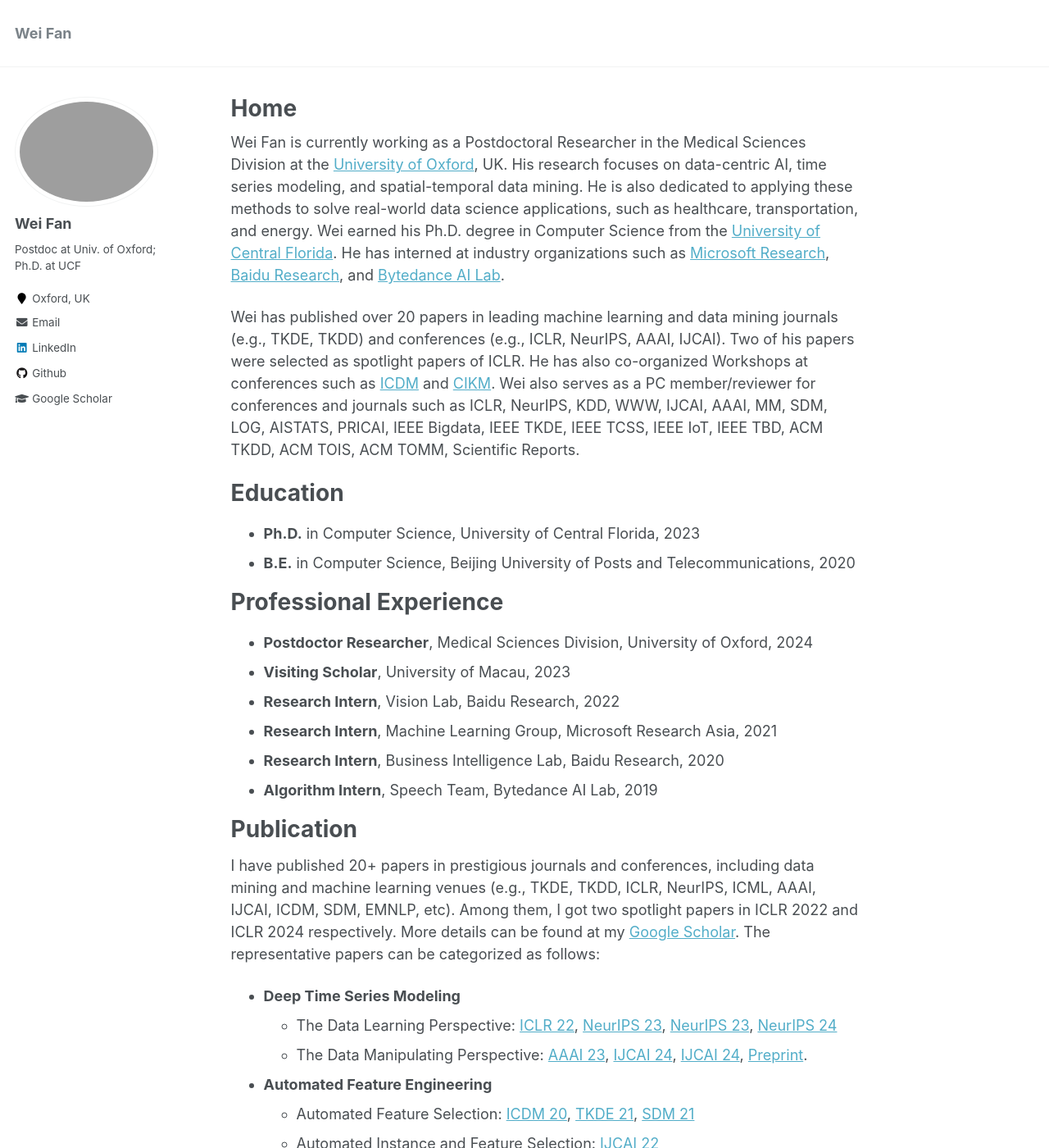
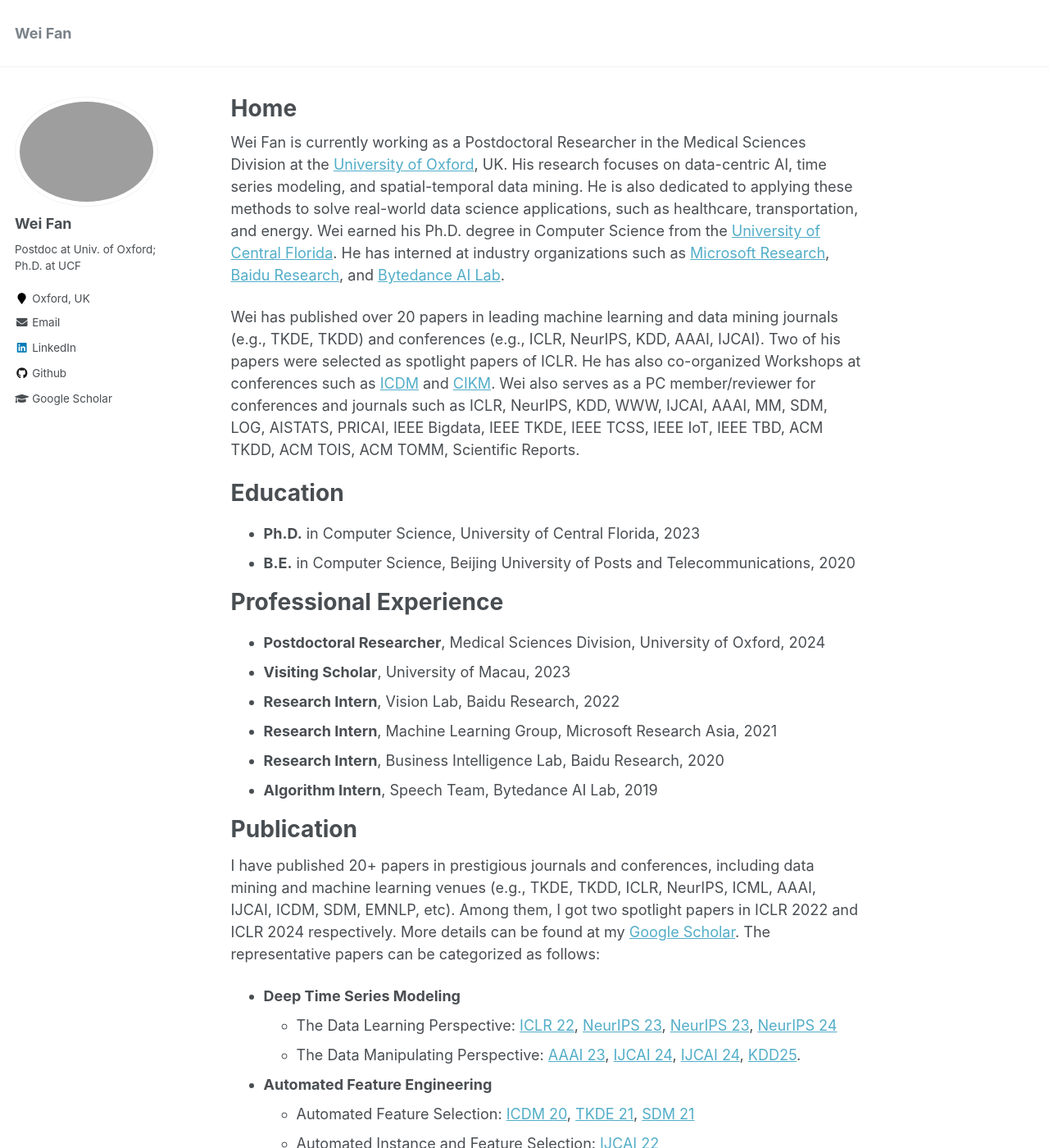
Before and after one commit to weifantt/weifantt.github.io, a Jekyll site: the page built from _pages/about.md, in a window 1280 px wide and 1400 px high. Shown: the whole window at 82% size. Built offline with Jekyll 4.4.1, drawn with Linux system fonts in a browser that asks for light colours.

Commit message:
updateNov

```diff
--- a/_pages/about.md
+++ b/_pages/about.md
@@ -10,7 +10,7 @@ redirect_from:
 
 Wei Fan is currently working as a Postdoctoral Researcher in the Medical Sciences Division at the [University of Oxford](https://www.medsci.ox.ac.uk/), UK. His research focuses on data-centric AI, time series modeling, and spatial-temporal data mining. He is also dedicated to applying these methods to solve real-world data science applications, such as healthcare, transportation, and energy. Wei earned his Ph.D. degree in Computer Science from the [University of Central Florida](https://www.cs.ucf.edu/). He has interned at industry organizations such as [Microsoft Research](https://www.microsoft.com/en-us/research/group/machine-learning-research-group/research/), [Baidu Research](https://research.baidu.com/), and [Bytedance AI Lab](https://www.bytedance.com/en/).
 
-Wei has published over 20 papers in leading machine learning and data mining journals (e.g., TKDE, TKDD) and conferences (e.g., ICLR, NeurIPS, AAAI, IJCAI). Two of his papers were selected as spotlight papers of ICLR. He has also co-organized Workshops at conferences such as [ICDM](https://data-centric-ai-dev.github.io/ICDM2024/) and [CIKM](https://data-centric-ai-dev.github.io/CIKM2024/). Wei also serves as a PC member/reviewer for conferences and journals such as ICLR, NeurIPS, KDD, WWW, IJCAI, AAAI, MM, SDM, LOG, AISTATS, PRICAI, IEEE Bigdata, IEEE TKDE, IEEE TCSS, IEEE IoT, IEEE TBD, ACM TKDD, ACM TOIS, ACM TOMM, Scientific Reports.
+Wei has published over 20 papers in leading machine learning and data mining journals (e.g., TKDE, TKDD) and conferences (e.g., ICLR, NeurIPS, KDD, AAAI, IJCAI). Two of his papers were selected as spotlight papers of ICLR. He has also co-organized Workshops at conferences such as [ICDM](https://data-centric-ai-dev.github.io/ICDM2024/) and [CIKM](https://data-centric-ai-dev.github.io/CIKM2024/). Wei also serves as a PC member/reviewer for conferences and journals such as ICLR, NeurIPS, KDD, WWW, IJCAI, AAAI, MM, SDM, LOG, AISTATS, PRICAI, IEEE Bigdata, IEEE TKDE, IEEE TCSS, IEEE IoT, IEEE TBD, ACM TKDD, ACM TOIS, ACM TOMM, Scientific Reports.
 
 
 <!-- Wei Fan is currently working as a postdoctoral researcher in medical sciences division of University of Oxford with [Prof. Kazem Rahimi](https://scholar.google.co.uk/citations?hl=en&user=5u7TxAMAAAAJ) and [Dr. Shishir Rao](https://www.wrh.ox.ac.uk/team/shishir-rao). He recieved my Ph.D. degree in Computer Science from University of Central Florida in 2023. I recieved my B.E. degree of Computer Science and Technology from Beijing University of Posts and Telecommunications (BUPT) in 2020. My research interests mainly include data mining, machine learning, time series analysis and epidemiology.
@@ -29,7 +29,7 @@ Education
 
 Professional Experience
 ======
-* **Postdoctor Researcher**, Medical Sciences Division, University of Oxford, 2024
+* **Postdoctoral Researcher**, Medical Sciences Division, University of Oxford, 2024
 * **Visiting Scholar**, University of Macau, 2023
 * **Research Intern**, Vision Lab, Baidu Research, 2022
 * **Research Intern**, Machine Learning Group, Microsoft Research Asia, 2021
@@ -45,7 +45,7 @@ I have published 20+ papers in prestigious journals and conferences, including d
 
 * **Deep Time Series Modeling**
   * The Data Learning Perspective: [ICLR 22](https://arxiv.org/pdf/2203.07681), [NeurIPS 23](https://proceedings.neurips.cc/paper_files/paper/2023/file/f1d16af76939f476b5f040fd1398c0a3-Paper-Conference.pdf), [NeurIPS 23](https://proceedings.neurips.cc/paper_files/paper/2023/file/dc1e32dd3eb381dbc71482f6a96cbf86-Paper-Conference.pdf), [NeurIPS 24](https://arxiv.org/pdf/2411.01623)
-  * The Data Manipulating Perspective: [AAAI 23](https://arxiv.org/abs/2302.14829), [IJCAI 24](https://arxiv.org/pdf/2407.00502), [IJCAI 24](https://www.ijcai.org/proceedings/2024/0275.pdf), [Preprint](https://arxiv.org/pdf/2401.16777).
+  * The Data Manipulating Perspective: [AAAI 23](https://arxiv.org/abs/2302.14829), [IJCAI 24](https://arxiv.org/pdf/2407.00502), [IJCAI 24](https://www.ijcai.org/proceedings/2024/0275.pdf), [KDD25](https://arxiv.org/pdf/2401.16777).
 
 
 * **Automated Feature Engineering**
```
